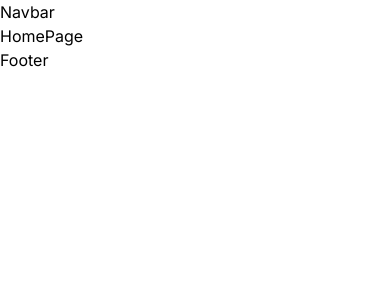
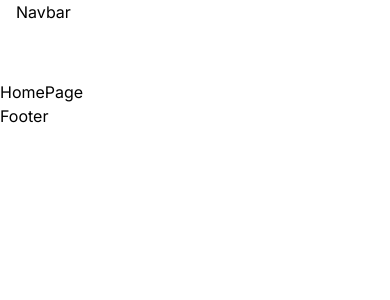
Before and after one commit to HimashaNethmini/admin-dashboard, a Next.js app: page / in a window 390 px wide. Shown: the top 300 px of the page. Built offline with nearby package versions, Linux system fonts and the light colour scheme.

Commit message:
Making responsive screen sizes using tailwind css

```diff
--- a/src/app/components/Navbar.tsx
+++ b/src/app/components/Navbar.tsx
@@ -1,6 +1,7 @@
 const Navbar = () => {
     return (
-      <div> Navbar </div>
+      // h-20 means 80 pixel, making responsive screen sizes using tailwind css
+      <div className='h-20 px-4 md:px-8 lg:px-16 xl:32 2xl:px-64'> Navbar </div>
     )
   }
 
```
